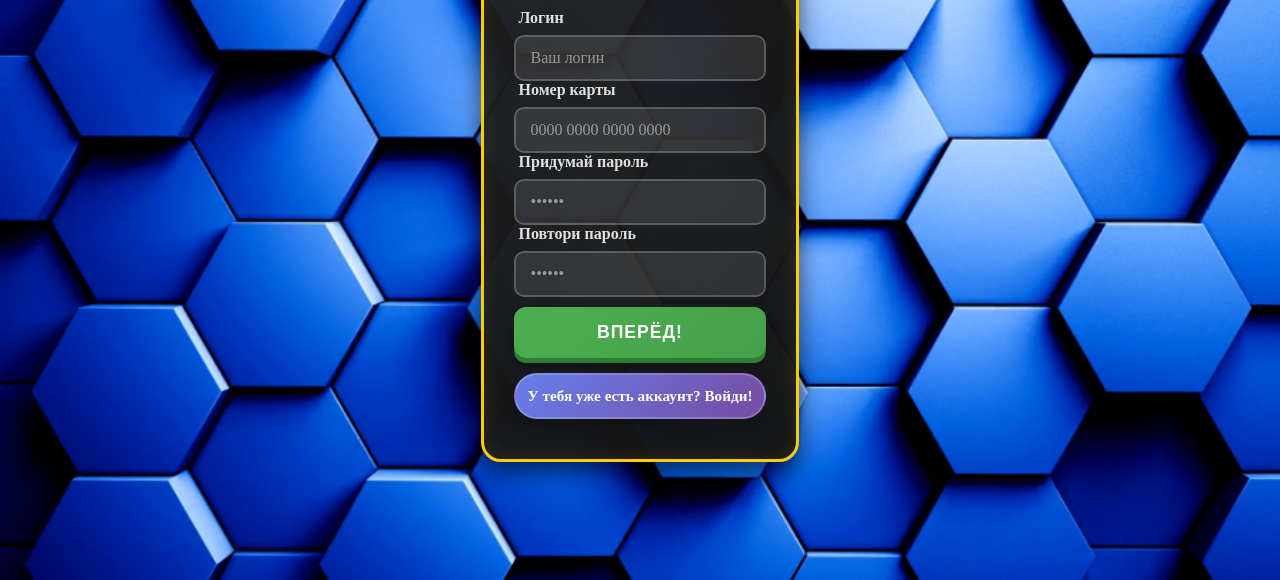
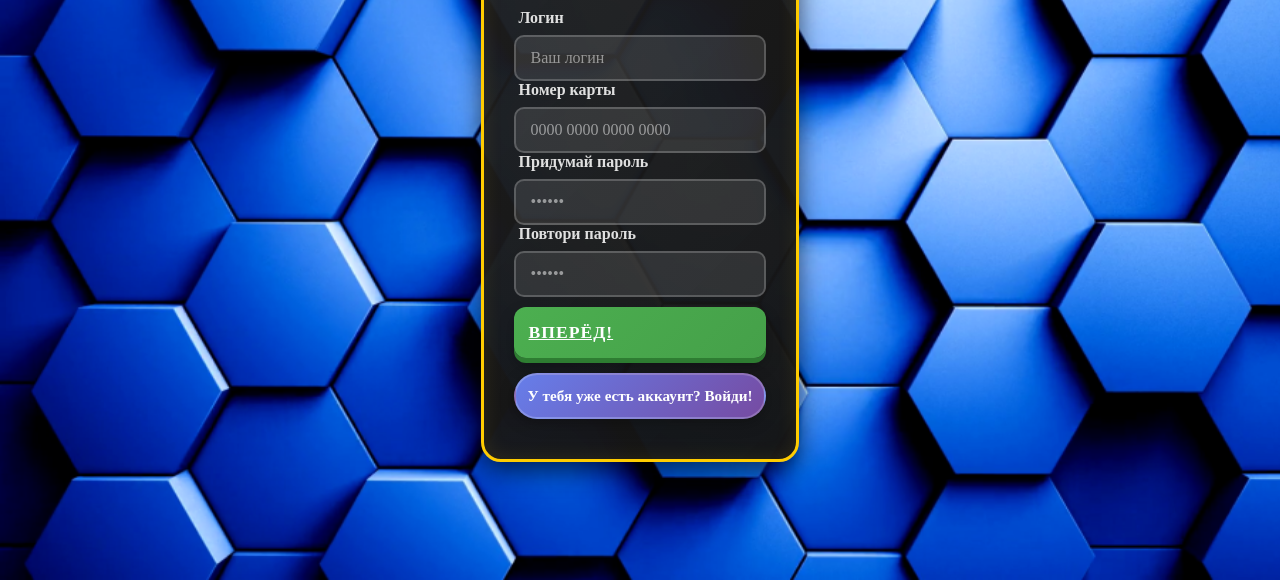
Before and after one commit to jinewolfs-tech/Hohlov_vadim, a plain HTML site: page index.html in a window 1280 px wide. Shown: the part 220-800 px from the top of the page. Drawn offline with Linux system fonts and the light colour scheme.

Commit message:
Change submit button action and update button type
Updated the registration form to change the submit button action and modified the button type.

```diff
--- a/index.html
+++ b/index.html
@@ -39,7 +39,7 @@
 
                 <!-- Кнопки -->
                 <div class="buttons-group">
-                    <button type="submit" class="btn-primary">Вперёд!</button>
+                    <a href="choise.html" class="btn-primary">Вперёд!</a>
                     <a href="vhod.html" class="btn-secondary">У тебя уже есть аккаунт? Войди!</a>
                 </div>
             </form>
```
